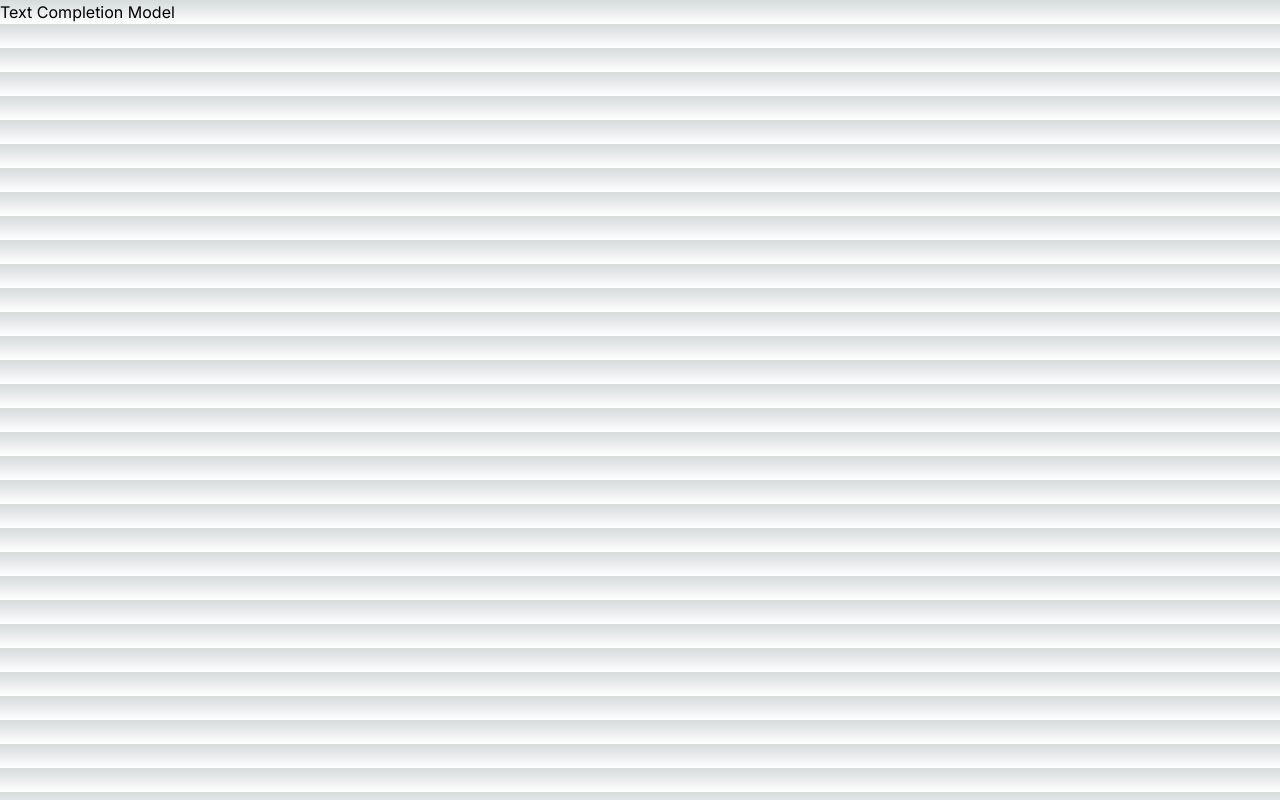
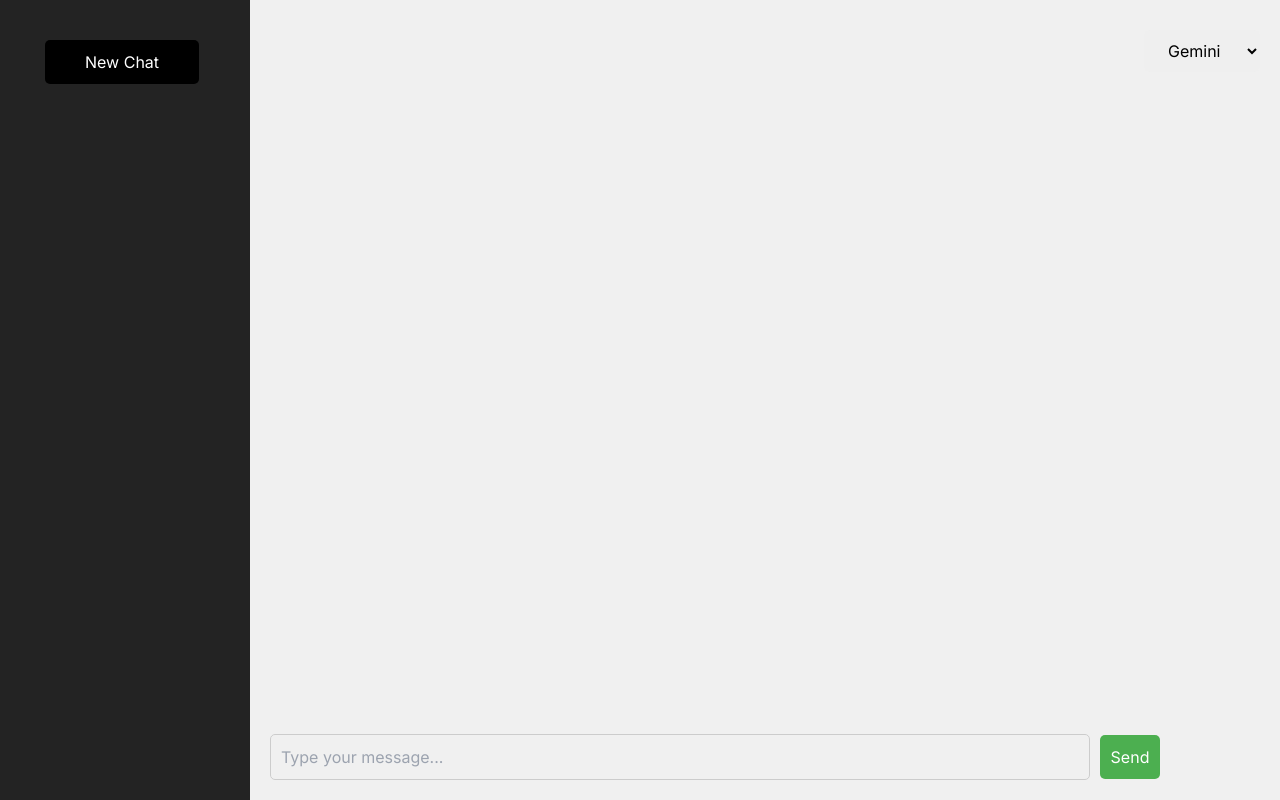
Before and after one commit to salmanpary/FusionGpt-Frontend, a Next.js app: page /textCompletion in a window 1280 px wide. Built offline with nearby package versions, Linux system fonts and the light colour scheme.

Commit message:
text completion

```diff
--- a/package.json
+++ b/package.json
@@ -9,6 +9,7 @@
     "lint": "next lint"
   },
   "dependencies": {
+    "axios": "^1.6.8",
     "next": "14.1.0",
     "react": "^18",
     "react-dom": "^18"
--- /dev/null
+++ b/src/app/textCompletion/page.css
@@ -0,0 +1,89 @@
+
+.chat-interface {
+    display: flex;
+    height: 100vh;
+  }
+
+  .sidebar {
+    width: 250px;
+    background-color: #232323;
+    color: white;
+  }
+
+  .chat-window {
+    flex: 1;
+    background-color: #f0f0f0;
+    padding: 20px;
+    overflow-y: auto;
+  }
+
+  .input-bar {
+    width: calc(100% - 460px);
+    font-size: 16px;
+    border: 1px solid #ccc;
+    border-radius: 5px;
+    color: black;
+    position: fixed;
+    bottom: 20px;
+    background-color: #f0f0f0;
+    padding: 10px;
+    display: flex;
+    align-items: center;
+  }
+
+  .send-button {
+    width: 60px;
+    padding: 10px;
+    font-size: 16px;
+    background-color: #4CAF50;
+    color: white;
+    border: none;
+    border-radius: 5px;
+    cursor: pointer;
+    position: fixed;
+    bottom: 21px;
+    right: 120px;
+  }
+
+  .ai-model-dropdown {
+    position: absolute;
+    top: 30px;
+    right: 20px;
+    color: black;
+    font-size: 16px;
+  }
+
+  select {
+    padding: 10px 20px;
+    border-radius: 6px;
+  }
+
+  .message {
+    background-color: #4CAF50;
+    color: white;
+    padding: 10px;
+    margin: 10px 0;
+    border-radius: 5px;
+    max-width: 50%;
+  }
+
+  .new-chat-button {
+    background-color: black;
+    padding: 10px 40px;
+    border-radius: 5px;
+    position: fixed;
+    left: 45px;
+    top: 40px;
+  }
+
+  .response-message {
+    background-color: white;
+    color: black;
+    padding: 10px;
+    margin: 10px 0;
+    border-radius: 5px;
+    max-width: 70%;
+    align-self: flex-end;
+  }
+
+  /* Additional styles can be added as needed */
--- a/src/app/textCompletion/page.tsx
+++ b/src/app/textCompletion/page.tsx
@@ -1,11 +1,89 @@
 "use client"
-import React,{useState} from 'react'
+import React, { useState } from 'react';
+import axios from 'axios';
+import './page.css';
 
-const Page = () => {
-    const [state, setstate] = useState<number>(0)
-  return (
-    <div>Text Completion Model</div>
-  )
+enum AIModel {
+  Gemini = "Gemini",
+  GPT35 = "GPT3.5",
+  Llama2 = "Llama2"
 }
 
-export default Page
+const ChatInterface: React.FC = () => {
+  const [inputText, setInputText] = useState<string>('');
+  const [chatHistory, setChatHistory] = useState<string[]>([]);
+  const [selectedModel, setSelectedModel] = useState<AIModel>(AIModel.Gemini);
+
+  const fetchResponseFromAI = async (input: string, selectedModel: AIModel): Promise<string> => {
+    try {
+      const response = await axios.post('http://127.0.0.1:5000/api/chat-completion/gemini', {
+        prompt: input,
+        model: selectedModel
+      });
+      console.log(response)
+      return response.data.response;
+    } catch (error) {
+      console.error('Error fetching response from AI:', error);
+      return 'Sorry, could you ask me again?';
+    }
+  };
+
+  const handleInputChange = (event: React.ChangeEvent<HTMLInputElement>) => {
+    setInputText(event.target.value);
+  };
+
+  const handleSendClick = async () => {
+    if (inputText.trim() !== '') {
+      setChatHistory(prevChat => [...prevChat, inputText]);
+      const response = await fetchResponseFromAI(inputText, selectedModel);
+      setChatHistory(prevChat => [...prevChat, response]);
+      setInputText('');
+    }
+  };
+
+
+  const handleKeyDown = (event: React.KeyboardEvent<HTMLInputElement>) => {
+    if (event.key === 'Enter') {
+      handleSendClick();
+    }
+  };
+
+  const handleNewChat = () => {
+    setChatHistory([]);
+  };
+
+  return (
+    <div className="chat-interface">
+      <div className="sidebar">
+        <button onClick={handleNewChat} className="new-chat-button">New Chat</button>
+        {/* Previous chats */}
+      </div>
+      <div className="chat-window">
+        {chatHistory.map((message, index) => (
+          <div key={index} className={message.startsWith('You: ') ? 'message' : 'response-message'}>
+            {message}
+          </div>
+        ))}
+
+        <input
+          type="text"
+          value={inputText}
+          onChange={handleInputChange}
+          onKeyDown={handleKeyDown}
+          placeholder="Type your message..."
+          className="input-bar"
+        />
+        <button onClick={handleSendClick} className="send-button">Send</button>
+      </div>
+      <div className="ai-model-dropdown">
+        <select value={selectedModel} onChange={(e) => setSelectedModel(e.target.value as AIModel)}>
+          {Object.values(AIModel).map(model => (
+            <option key={model} value={model}>{model}</option>
+          ))}
+        </select>
+      </div>
+    </div>
+  );
+};
+
+export default ChatInterface;
```
Also changed, not shown: 1 other file (tests, documents, lock files or other folders).
